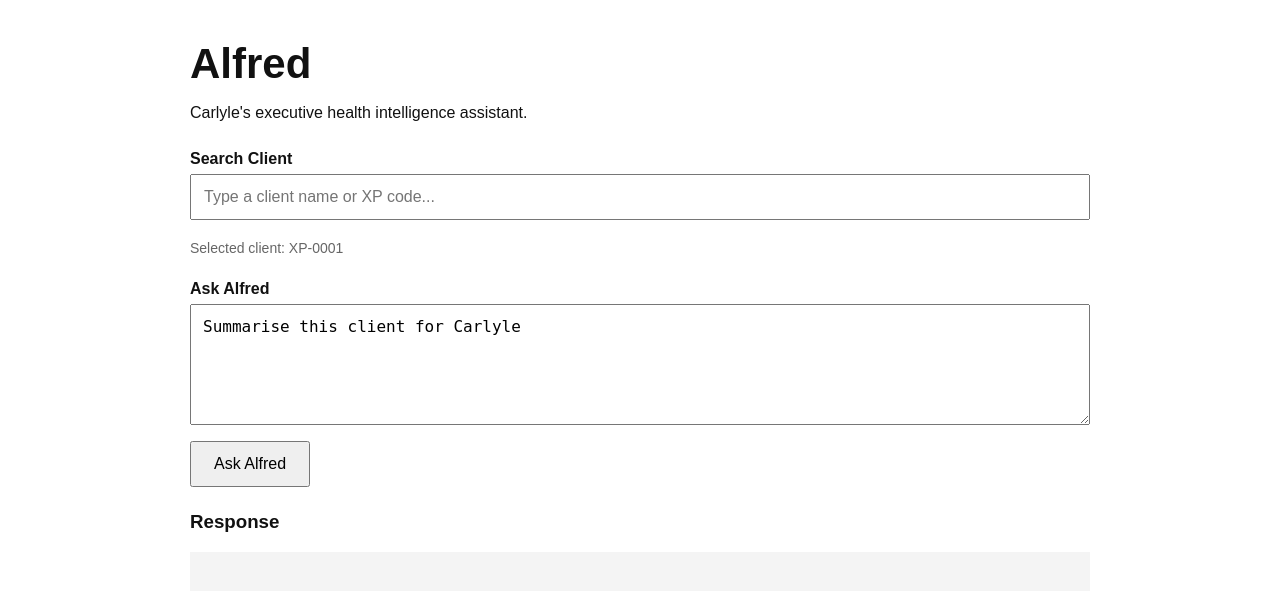
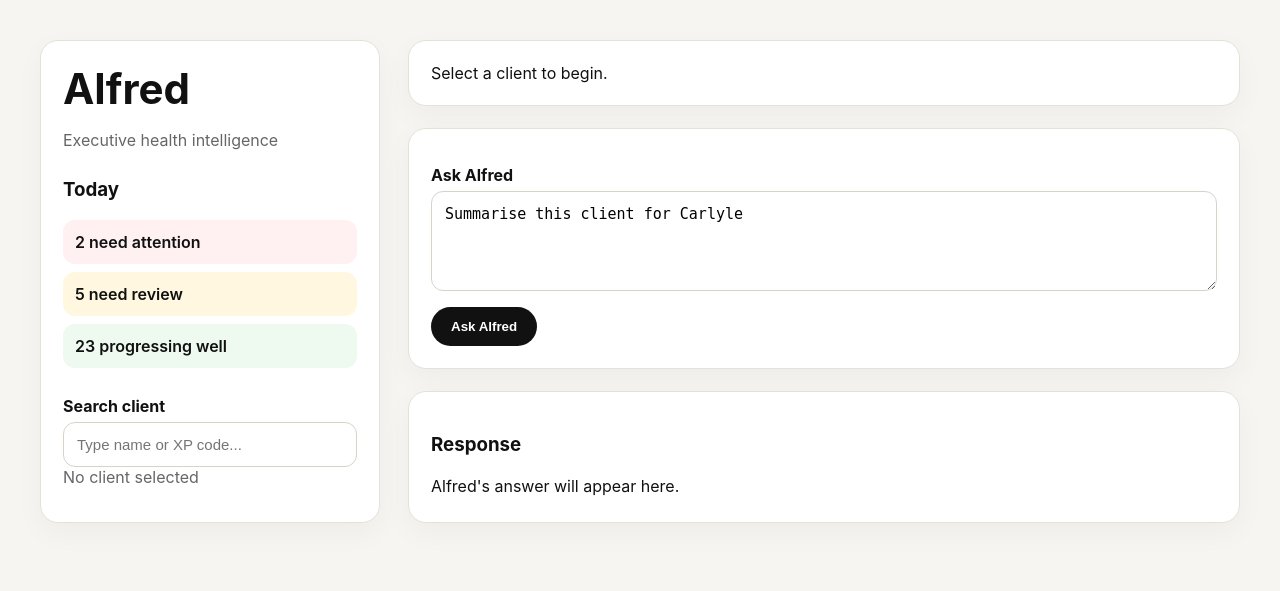
Before and after one commit to xone-alfred/xone-alfred, a FastAPI app: page / in a window 1280 px wide. Shown: the top 591 px of the page. Run offline with FastAPI, Linux system fonts and the light colour scheme.

Commit message:
Updated UI

```diff
--- a/static/app.js
+++ b/static/app.js
@@ -1,3 +1,13 @@
+function renderMarkdown(text) {
+  return text
+    .replace(/^### (.*$)/gim, "<h3>$1</h3>")
+    .replace(/^## (.*$)/gim, "<h2>$1</h2>")
+    .replace(/^# (.*$)/gim, "<h1>$1</h1>")
+    .replace(/\*\*(.*?)\*\*/gim, "<strong>$1</strong>")
+    .replace(/\n- (.*)/gim, "<li>$1</li>")
+    .replace(/\n/g, "<br>");
+}
+
 async function searchClients() {
   const q = document.getElementById("client_search").value;
   const box = document.getElementById("search_results");
@@ -20,7 +30,7 @@ async function searchClients() {
     div.onclick = async () => {
       document.getElementById("display_code").value = client.display_code;
       document.getElementById("selected_client").textContent =
-        `Selected client: ${client.first_name} ${client.last_name} (${client.display_code})`;
+        `${client.first_name} ${client.last_name} (${client.display_code})`;
 
       box.innerHTML = "";
       document.getElementById("client_search").value =
@@ -33,10 +43,9 @@ async function searchClients() {
   });
 }
 
-
 async function loadClientProfile(displayCode) {
   const profileBox = document.getElementById("client_profile");
-  profileBox.innerHTML = "Loading client profile...";
+  profileBox.innerHTML = `<div class="loading">Loading client profile...</div>`;
 
   try {
     const res = await fetch(`/client/${encodeURIComponent(displayCode)}`);
@@ -53,22 +62,10 @@ async function loadClientProfile(displayCode) {
         </div>
 
         <div class="profile-grid">
-          <div>
-            <div class="label-small">Programme</div>
-            <div>${client.programme || "Not set"}</div>
-          </div>
-          <div>
-            <div class="label-small">Enrolled</div>
-            <div>${client.enrolled_at || "Not set"}</div>
-          </div>
-          <div>
-            <div class="label-small">Occupation</div>
-            <div>${client.occupation || "Not set"}</div>
-          </div>
-          <div>
-            <div class="label-small">Email</div>
-            <div>${client.email || "Not set"}</div>
-          </div>
+          <div><span>Programme</span><strong>${client.programme || "Not set"}</strong></div>
+          <div><span>Enrolled</span><strong>${client.enrolled_at || "Not set"}</strong></div>
+          <div><span>Occupation</span><strong>${client.occupation || "Not set"}</strong></div>
+          <div><span>Email</span><strong>${client.email || "Not set"}</strong></div>
         </div>
       </div>
     `;
@@ -77,9 +74,9 @@ async function loadClientProfile(displayCode) {
   }
 }
 
-
 async function askAlfred() {
-  document.getElementById("response").textContent = "Thinking...";
+  const responseBox = document.getElementById("response");
+  responseBox.innerHTML = `<div class="loading">Alfred is thinking...</div>`;
 
   try {
     const res = await fetch("/chat", {
@@ -94,15 +91,13 @@ async function askAlfred() {
     const data = await res.json();
 
     if (!res.ok) {
-      document.getElementById("response").textContent =
-        "Error: " + JSON.stringify(data, null, 2);
+      responseBox.textContent = "Error: " + JSON.stringify(data, null, 2);
       return;
     }
 
-    document.getElementById("response").textContent =
-      data.answer || JSON.stringify(data, null, 2);
+    responseBox.innerHTML = renderMarkdown(data.answer || JSON.stringify(data, null, 2));
 
   } catch (err) {
-    document.getElementById("response").textContent = "Error: " + err.message;
+    responseBox.textContent = "Error: " + err.message;
   }
 }
--- a/static/styles.css
+++ b/static/styles.css
@@ -1,118 +1,149 @@
 body {
-  font-family: Arial, sans-serif;
-  background: #ffffff;
+  margin: 0;
+  font-family: Inter, Arial, sans-serif;
+  background: #f6f5f2;
   color: #111;
-  margin: 0;
 }
 
-.container {
-  max-width: 900px;
+.layout {
+  display: grid;
+  grid-template-columns: 340px 1fr;
+  gap: 28px;
+  max-width: 1200px;
   margin: 40px auto;
   padding: 0 24px;
 }
 
-.hero {
-  margin-bottom: 28px;
+.sidebar,
+.profile,
+.chat-card,
+.answer-card,
+.empty-state {
+  background: white;
+  border: 1px solid #e5e1d8;
+  border-radius: 18px;
+  padding: 22px;
+  box-shadow: 0 10px 30px rgba(0,0,0,0.04);
 }
 
-h1 {
+.sidebar h1 {
   font-size: 42px;
-  margin-bottom: 8px;
+  margin: 0 0 4px;
 }
+
+.sidebar p,
+.muted {
+  color: #666;
+}
+
+.dashboard {
+  margin: 28px 0;
+}
+
+.metric {
+  padding: 12px;
+  border-radius: 12px;
+  margin: 8px 0;
+  font-weight: 600;
+}
+
+.red { background: #fff1f1; }
+.amber { background: #fff7df; }
+.green { background: #eefaf0; }
 
 label {
   display: block;
-  margin-bottom: 6px;
-  font-weight: 600;
+  font-weight: 700;
+  margin: 14px 0 6px;
 }
 
 input,
 textarea {
   width: 100%;
-  padding: 12px;
-  margin-bottom: 12px;
   box-sizing: border-box;
-  font-size: 16px;
+  border: 1px solid #d8d3c8;
+  border-radius: 12px;
+  padding: 13px;
+  font-size: 15px;
 }
 
 button {
-  padding: 12px 22px;
+  margin-top: 12px;
+  padding: 12px 20px;
+  border-radius: 999px;
+  border: none;
+  background: #111;
+  color: white;
+  font-weight: 700;
   cursor: pointer;
-  font-size: 16px;
-}
-
-.card {
-  margin: 24px 0;
 }
 
 .result {
   padding: 12px;
-  border: 1px solid #ddd;
-  margin: 6px 0;
+  border: 1px solid #e5e1d8;
+  border-radius: 12px;
+  margin-top: 8px;
   cursor: pointer;
-  background: #f7f7f7;
+  background: #faf9f6;
 }
 
 .result:hover {
-  background: #eeeeee;
+  background: #f0eee8;
 }
 
-.muted {
-  color: #666;
-  font-size: 14px;
-  margin: 8px 0;
-}
-
-.profile {
-  border: 1px solid #ddd;
-  padding: 16px;
-  margin: 16px 0;
-  background: #fafafa;
-}
-
-.profile-json {
-  background: #fff;
-  margin-top: 12px;
-}
-
-pre {
-  white-space: pre-wrap;
-  background: #f4f4f4;
-  padding: 20px;
+.main {
+  display: flex;
+  flex-direction: column;
+  gap: 22px;
 }
 
 .profile-header {
   display: flex;
   justify-content: space-between;
-  align-items: flex-start;
   gap: 16px;
 }
 
 .profile-header h2 {
-  margin: 0 0 4px 0;
-  font-size: 24px;
+  margin: 0 0 6px;
+  font-size: 30px;
 }
 
 .status-pill {
-  padding: 6px 10px;
-  border: 1px solid #ddd;
+  padding: 7px 12px;
   border-radius: 999px;
-  font-size: 13px;
+  background: #eefaf0;
+  font-size: 12px;
+  font-weight: 800;
   text-transform: uppercase;
-  background: #fff;
 }
 
 .profile-grid {
   display: grid;
   grid-template-columns: repeat(2, 1fr);
-  gap: 16px;
-  margin-top: 18px;
+  gap: 18px;
+  margin-top: 22px;
 }
 
-.label-small {
-  color: #666;
+.profile-grid span {
+  display: block;
+  color: #777;
   font-size: 12px;
   text-transform: uppercase;
-  letter-spacing: 0.04em;
   margin-bottom: 4px;
 }
+
+.response-empty,
+#response {
+  line-height: 1.6;
+}
+
+.loading {
+  color: #666;
+  font-style: italic;
+}
+
+@media (max-width: 850px) {
+  .layout {
+    grid-template-columns: 1fr;
+  }
+}
--- a/templates/index.html
+++ b/templates/index.html
@@ -5,31 +5,41 @@
   <link rel="stylesheet" href="/static/styles.css">
 </head>
 <body>
-  <main class="container">
-    <section class="hero">
+  <main class="layout">
+    <aside class="sidebar">
       <h1>Alfred</h1>
-      <p>Carlyle's executive health intelligence assistant.</p>
-    </section>
+      <p>Executive health intelligence</p>
 
-    <section class="card">
-      <label>Search Client</label>
-      <input id="client_search" placeholder="Type a client name or XP code..." oninput="searchClients()" />
+      <div class="dashboard">
+        <h3>Today</h3>
+        <div class="metric red">2 need attention</div>
+        <div class="metric amber">5 need review</div>
+        <div class="metric green">23 progressing well</div>
+      </div>
+
+      <label>Search client</label>
+      <input id="client_search" placeholder="Type name or XP code..." oninput="searchClients()" />
       <input id="display_code" type="hidden" value="XP-0001" />
 
-      <div id="selected_client" class="muted">Selected client: XP-0001</div>
+      <div id="selected_client" class="muted">No client selected</div>
       <div id="search_results"></div>
-      <div id="client_profile"></div>
-    </section>
+    </aside>
 
-    <section class="card">
-      <label>Ask Alfred</label>
-      <textarea id="message" rows="5">Summarise this client for Carlyle</textarea>
-      <button onclick="askAlfred()">Ask Alfred</button>
-    </section>
+    <section class="main">
+      <div id="client_profile" class="empty-state">
+        Select a client to begin.
+      </div>
 
-    <section>
-      <h3>Response</h3>
-      <pre id="response"></pre>
+      <section class="chat-card">
+        <label>Ask Alfred</label>
+        <textarea id="message" rows="4">Summarise this client for Carlyle</textarea>
+        <button onclick="askAlfred()">Ask Alfred</button>
+      </section>
+
+      <section class="answer-card">
+        <h3>Response</h3>
+        <div id="response" class="response-empty">Alfred's answer will appear here.</div>
+      </section>
     </section>
   </main>
 
```
